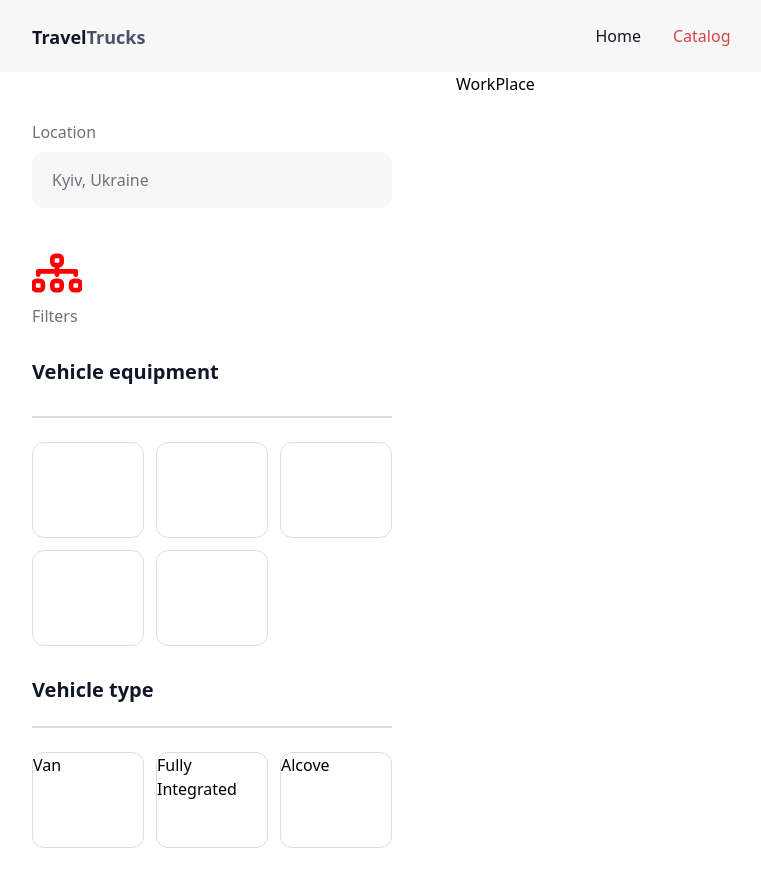
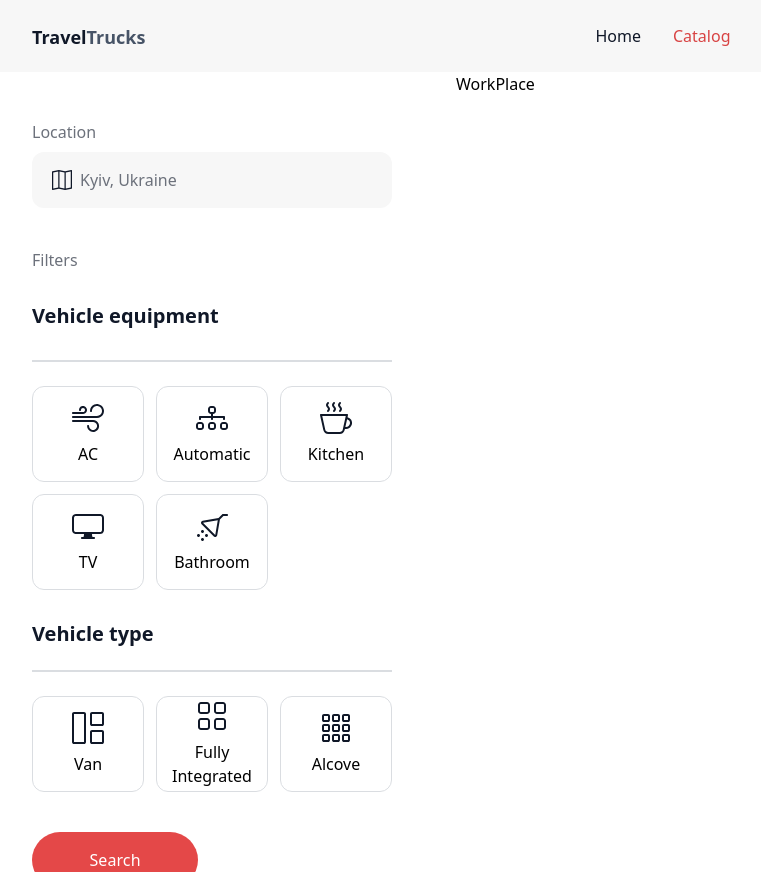
Before and after one commit to IgBovt/TravelTrucks_Project, a React (Vite) app: page /catalog in a window 1280 px wide. Shown: the whole page, without its empty margins (32-793 px from the left). Built offline with nearby package versions, Linux system fonts and the light colour scheme.

Commit message:
made form

```diff
--- a/src/components/FilterForm/FilterForm.jsx
+++ b/src/components/FilterForm/FilterForm.jsx
@@ -2,14 +2,16 @@ import { Formik, Field, Form, FieldArray } from 'formik';
 import Button from '../../shared/Button/Button';
 import Icon from '../../shared/Icon/Icon';
 import { cities } from '../../helpers/citiesList';
+import { equipment } from '../../helpers/equipmentArray';
 import clsx from 'clsx';
 import css from '../FilterForm/FilterForm.module.css';
 
 export default function FilterForm() {
   const initialValues = { location: '', equipment: [], type: '' };
 
-  const handleSubmit = value => {
+  const handleSubmit = (value, { resetForm }) => {
     console.log(value);
+    resetForm();
   };
 
   return (
@@ -29,8 +31,13 @@ export default function FilterForm() {
               placeholder="Kyiv, Ukraine"
               list="city-options"
             />
+            <Icon
+              className={css.iconLocation}
+              width="20"
+              height="20"
+              id="icon-map"
+            />
           </label>
-          <Icon className={css.icon} width="50" height="50" id="icon-diagram" />
 
           <p className={css.text}>Filters</p>
 
@@ -41,21 +48,27 @@ export default function FilterForm() {
                 <p className={css.textBold}>Vehicle equipment</p>
                 <hr className={css.string} />
                 <div className={css.equipmentWrapper}>
-                  {[1, 2, 3, 4, 5].map(value => (
+                  {equipment.map(item => (
                     <label
-                      key={value}
+                      key={item.value}
                       className={clsx(
                         css.box,
-                        values.equipment.includes(value.toString()) &&
-                          css.activeBox
+                        values.equipment.includes(item.value) && css.activeBox
                       )}
                     >
                       <Field
                         className={css.checkbox}
                         type="checkbox"
                         name="equipment"
-                        value={value.toString()}
+                        value={item.value}
                       />
+                      <Icon
+                        className={css.iconVcehicle}
+                        width="32"
+                        height="32"
+                        id={item.icon}
+                      />
+                      <p>{item.title}</p>
                     </label>
                   ))}
                 </div>
@@ -67,34 +80,62 @@ export default function FilterForm() {
           <hr className={css.string} />
 
           <div className={css.typeContainer}>
-            <label className={css.box}>
+            <label
+              className={clsx(css.box, values.type === 'One' && css.activeBox)}
+            >
               <Field
                 className={css.checkbox}
                 type="radio"
                 name="type"
                 value="One"
               />
+              <Icon
+                className={css.iconVcehicle}
+                width="32"
+                height="32"
+                id="van_type"
+              />
+
               <div>
                 <p>Van</p>
               </div>
             </label>
-            <label className={css.box}>
+            <label
+              className={clsx(css.box, values.type === 'Two' && css.activeBox)}
+            >
               <Field
                 className={css.checkbox}
                 type="radio"
                 name="type"
                 value="Two"
               />
+              <Icon
+                className={css.iconVcehicle}
+                width="32"
+                height="32"
+                id="icon-fuel"
+              />
               <div>
-                <p>Fully Integrated</p>
+                <p className={css.fueltext}>Fully Integrated</p>
               </div>
             </label>
-            <label className={css.box}>
+            <label
+              className={clsx(
+                css.box,
+                values.type === 'Three' && css.activeBox
+              )}
+            >
               <Field
                 className={css.checkbox}
                 type="radio"
                 name="type"
                 value="Three"
+              />
+              <Icon
+                className={css.iconVcehicle}
+                width="32"
+                height="32"
+                id="van_alcove"
               />
               <div>
                 <p>Alcove</p>
--- a/src/components/FilterForm/FilterForm.module.css
+++ b/src/components/FilterForm/FilterForm.module.css
@@ -10,6 +10,7 @@
   color: var(--secondary-text);
   gap: 8px;
   margin-bottom: 40px;
+  position: relative;
 }
 .locationInput {
   width: 360px;
@@ -21,7 +22,7 @@
   font-weight: 400;
   font-size: 16px;
   line-height: 24px;
-  padding: 16px 20px;
+  padding: 16px 20px 16px 48px;
 }
 .locationInput::placeholder {
   color: var(--secondary-text);
@@ -47,6 +48,11 @@
   height: 96px;
   border-radius: 12px;
   border: 1px solid var(--gray-light);
+  display: flex;
+  flex-direction: column;
+  justify-content: center;
+  align-items: center;
+  gap: 8px;
 }
 .activeBox {
   border: 1px solid var(--button);
@@ -69,9 +75,19 @@
   margin-bottom: 40px;
   gap: 12px;
 }
+.fueltext {
+  text-align: center;
+}
 
 /* ICONS */
-.icon {
-  fill: red;
-  stroke: red;
+.iconLocation {
+  fill: var(--main);
+  position: absolute;
+  left: 20px;
+  top: 60px;
+  transform: translateY(-50%);
+  pointer-events: none;
 }
+.iconVcehicle {
+  fill: var(--main);
+}
--- /dev/null
+++ b/src/helpers/equipmentArray.js
@@ -0,0 +1,7 @@
+export const equipment = [
+  { value: '1', title: 'AC', icon: 'icon-wind' },
+  { value: '2', title: 'Automatic', icon: 'icon-diagram' },
+  { value: '3', title: 'Kitchen', icon: 'icon-cup-hot' },
+  { value: '4', title: 'TV', icon: 'icon-tv' },
+  { value: '5', title: 'Bathroom', icon: 'icon-ph_shower' },
+];
```
Also changed, not shown: src/icons/icons.svg.
